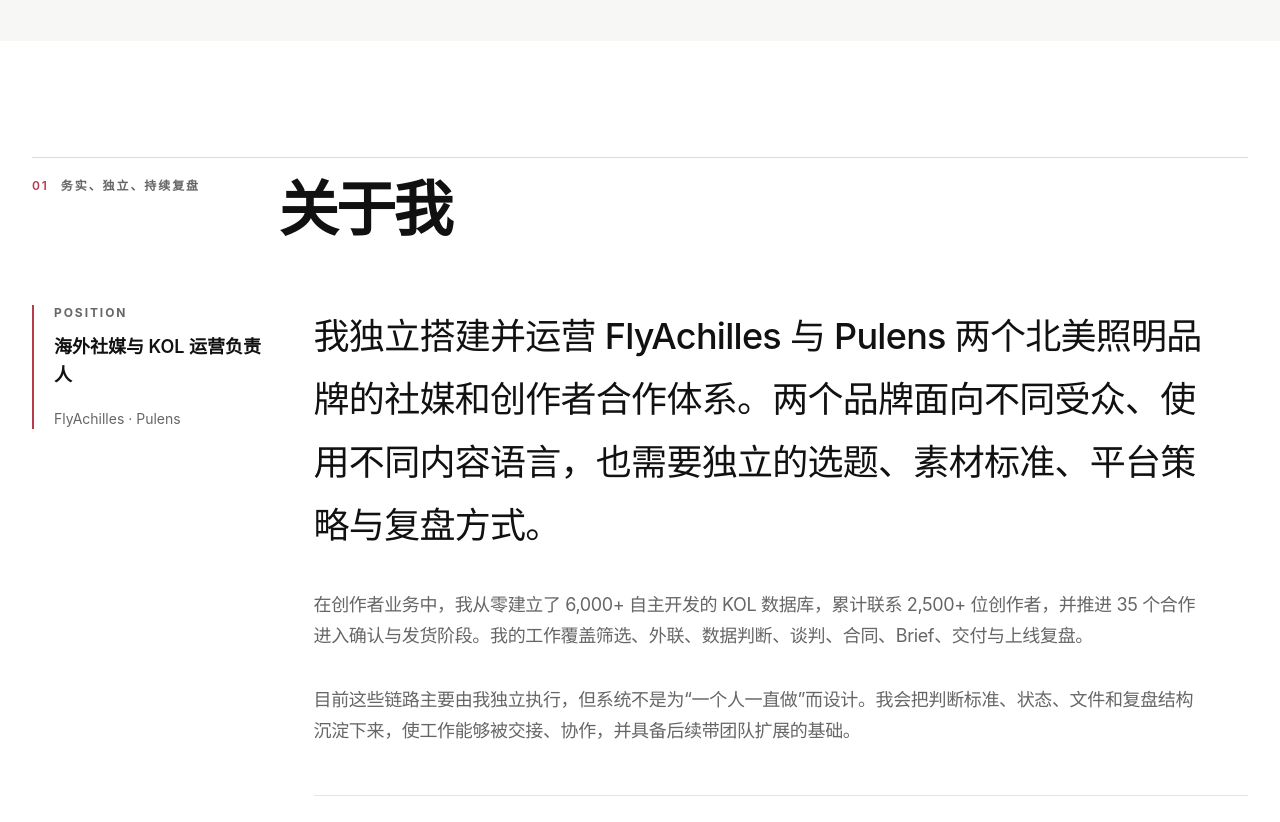
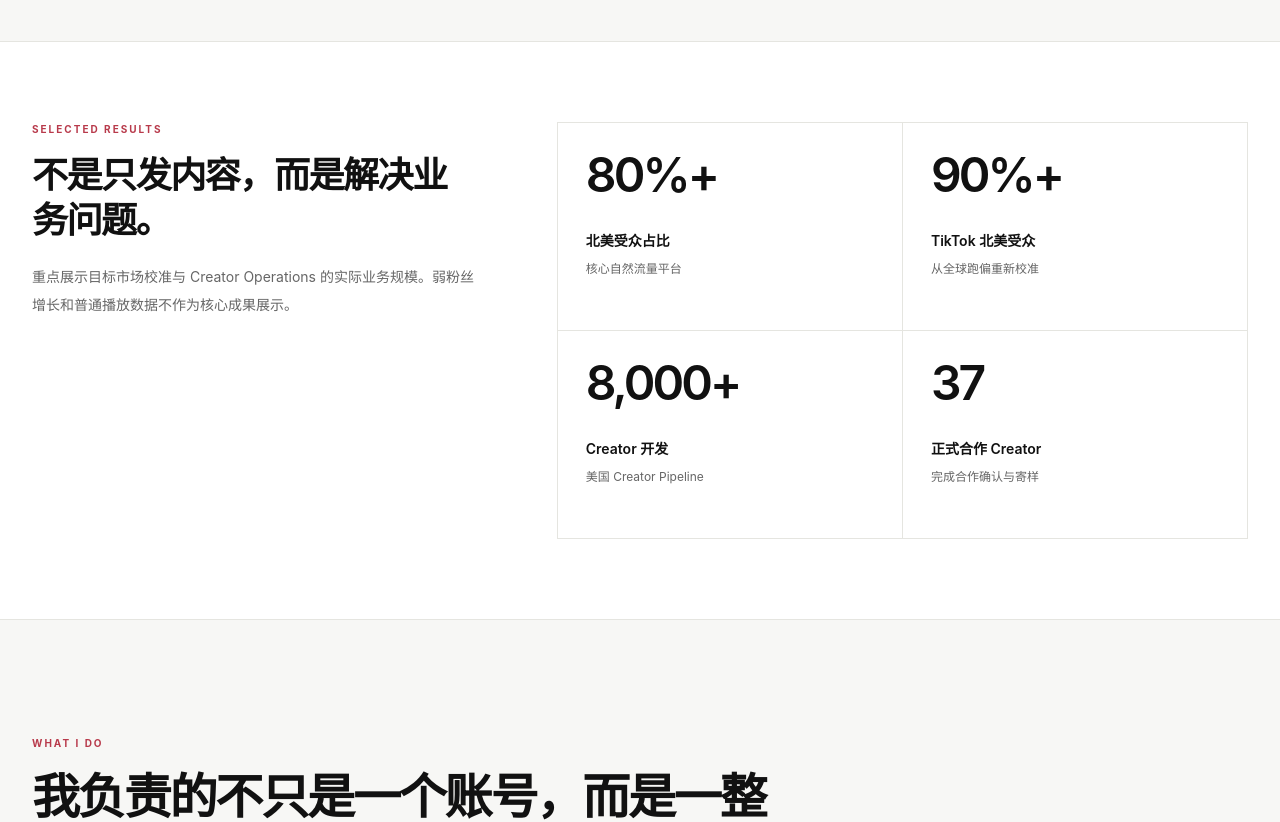
Before and after one commit to chenghongchao/cien-work, a Next.js app: page / in a window 1280 px wide. Shown: the part 980-1802 px from the top of the page. Built offline with nearby package versions, Linux system fonts and the light colour scheme; no server answers.

Commit message:
Reorder homepage for portfolio v2

```diff
--- a/src/components/home-page.tsx
+++ b/src/components/home-page.tsx
@@ -4,17 +4,29 @@ import { ExperienceSection } from "./sections/experience-section";
 import { Hero } from "./sections/hero";
 import { MethodologySection } from "./sections/methodology-section";
 import { ProjectsSection } from "./sections/projects-section";
+import { ResultsSection } from "./sections/results-section";
+import { ServicesSection } from "./sections/services-section";
 import { SkillsSection } from "./sections/skills-section";
 
 export function HomePage() {
   return (
     <>
       <Hero />
+
+      <ResultsSection />
+
+      <ServicesSection />
+
+      <ProjectsSection />
+
+      <ExperienceSection />
+
+      <MethodologySection />
+
+      <SkillsSection />
+
       <AboutSection />
-      <ExperienceSection />
-      <ProjectsSection />
-      <SkillsSection />
-      <MethodologySection />
+
       <ContactSection />
     </>
   );
```
